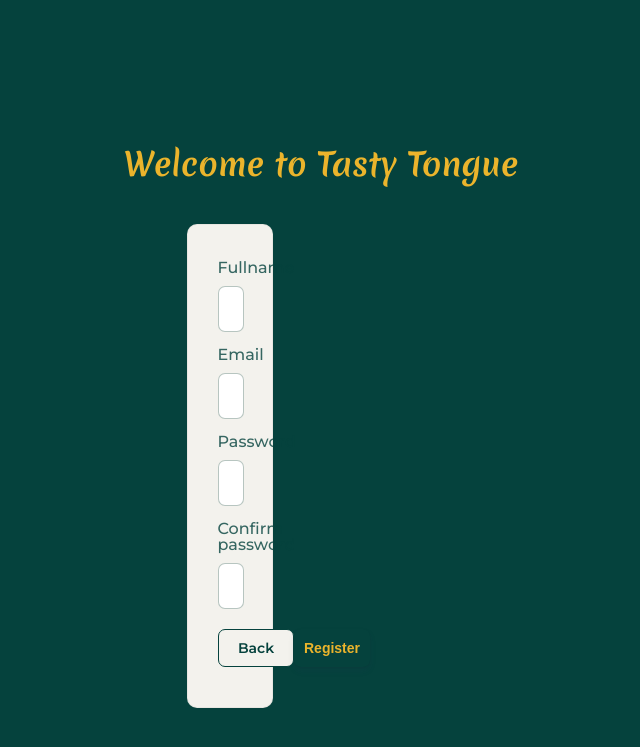
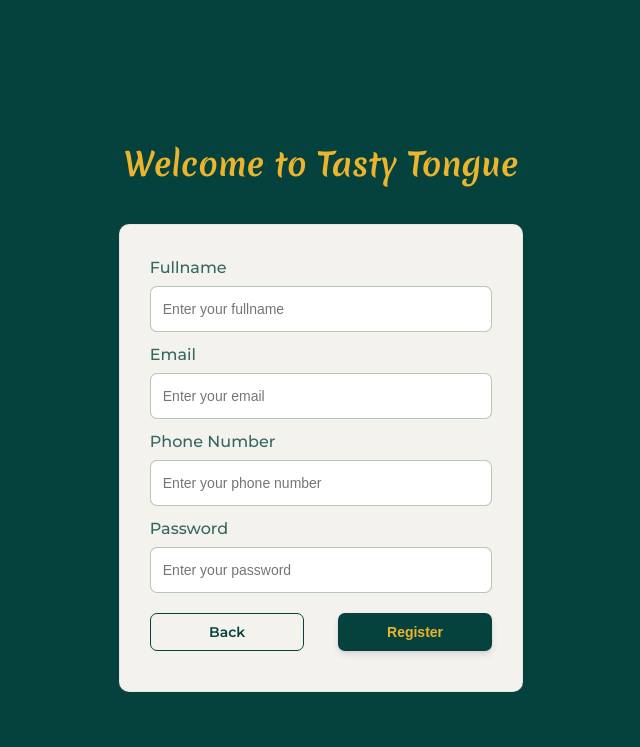
Before and after one commit to achi234/Intro2SE-TastyTongue, a PHP site: page /RestaurantPOS/register.php in a window 1280 px wide. Shown: the top 747 px of the page, without its empty margins (319-959 px from the left). Run offline with PHP 8.4, Linux system fonts and the light colour scheme.

Commit message:
update register form

```diff
--- a/src/register.php
+++ b/src/register.php
@@ -6,48 +6,39 @@
 ?>
 
 <body>
-    <div class="alert">
-            <?php
-            if(isset($_SESSION['status']))
-            {
-                echo " <h4> " .$_SESSION['status']. " </h4>";
-                unset($_SESSION['status']);
-            }
-            ?>
-    </div>
     <div class="modal">
         <!-- authen form -->
         <div class="authen-form__header">
             <div class="authen-header__logo"></div>
             <h1 class="authen-header__name">Welcome to Tasty Tongue</h1>
         </div>
-        <form method="post" action="Controller/register.php">
             <div class="authen-form">
                 <div class="authen-form__form">
+                    <form method="post" action="Controller/register.php">
                         <div class="authen-form__group">
                             <p class="authen-form__title">Fullname</p>
                             <input type="text" class="authen-form__input" placeholder="Enter your fullname" name="fullname">
                         </div>
                         <div class="authen-form__group">
                             <p class="authen-form__title">Email</p>
-                        <input type="text" class="authen-form__input" placeholder="Enter your email" name="phone">
+                            <input type="text" class="authen-form__input" placeholder="Enter your email" name="email">
+                        </div>
+                        <div class="authen-form__group">
+                            <p class="authen-form__title">Phone Number</p>
+                            <input type="text" class="authen-form__input" placeholder="Enter your phone number" name="phone">
                         </div>
                         <div class="authen-form__group">
                             <p class="authen-form__title">Password</p>
-                        <input type="password" class="authen-form__input" placeholder="Enter your password" name="email">
-                    </div>
-                    <div class="authen-form__group">
-                        <p class="authen-form__title">Confirm password</p>
-                        <input type="password" class="authen-form__input" placeholder="Re-enter your password" name="password">
+                            <input type="password" class="authen-form__input" placeholder="Enter your password" name="password">
                         </div>
                 </div>
 
                 <div class="authen-form__controls">
                     <a href="login.php" class="btn btn--secondary">Back</a>
-                    <button type="submit" name="btn-register" class="btn btn--primary">Register</button>
-                </div>
+                    <button type="submit" name="btn-register" class="btn btn--primary" name="btn-register">Register</button>
                 </div>
                     </form>
             </div>
+    </div>
 </body>
 </html>
```
Lines whose indentation alone changed are shown as unchanged.
